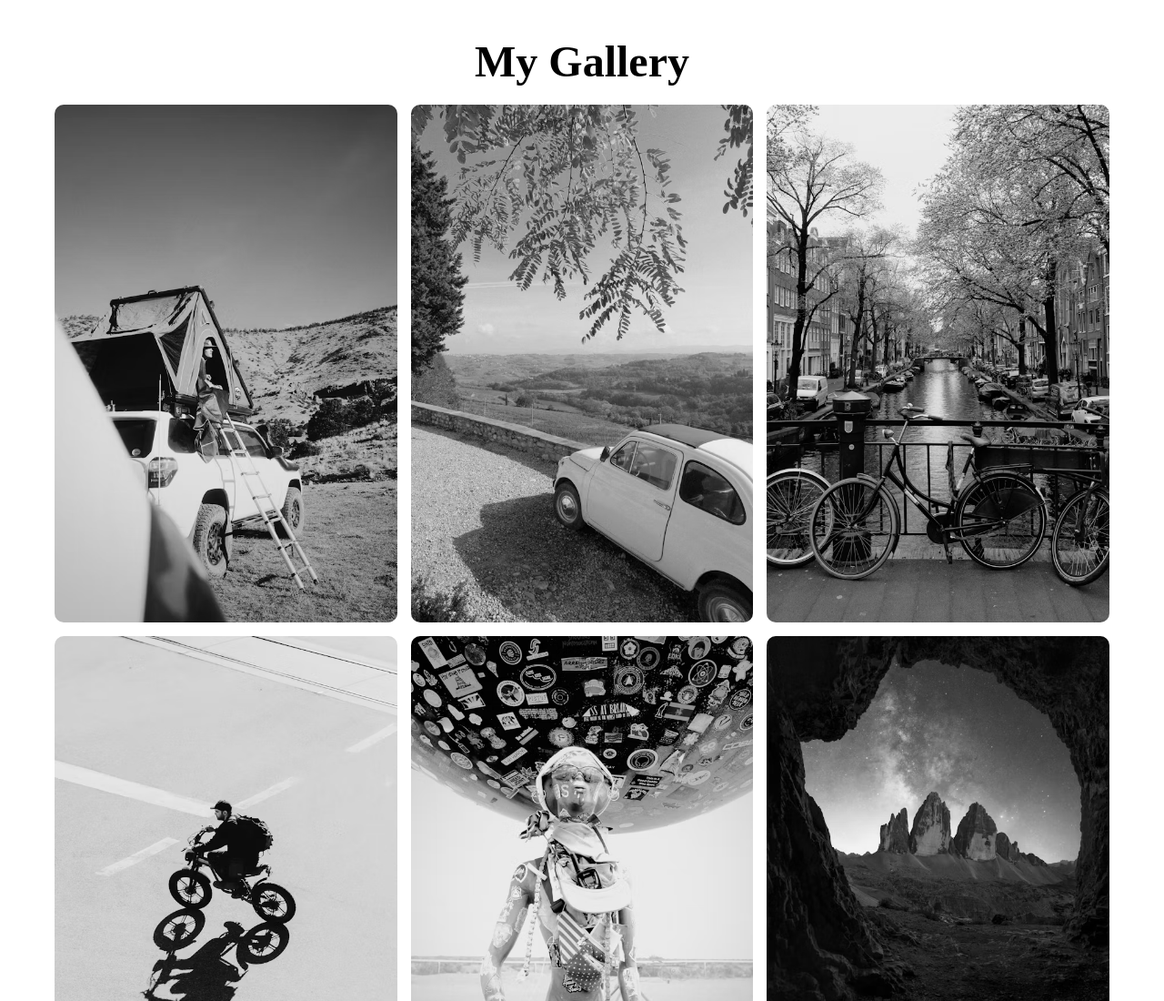
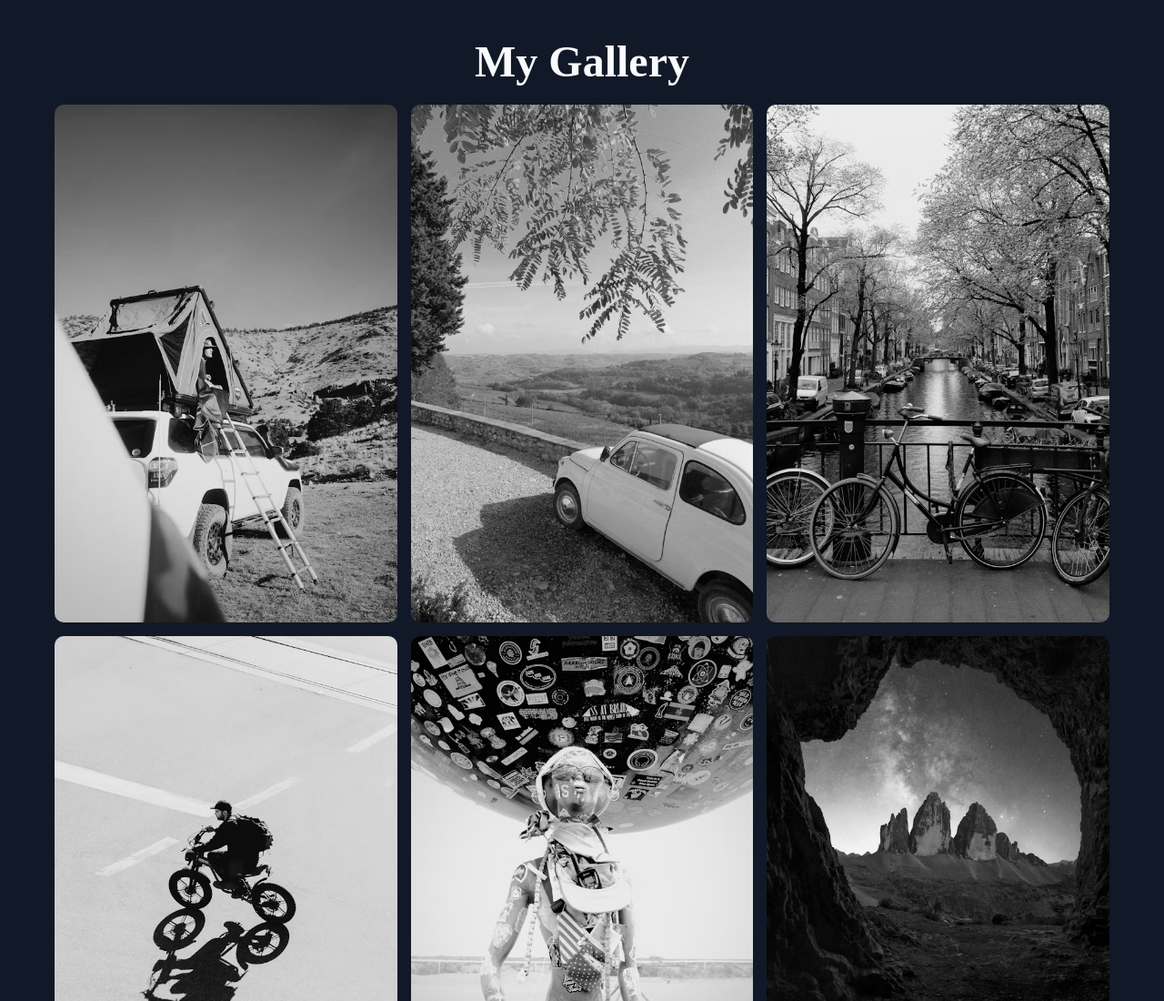
Before and after one commit to abhijeet22011/myGallery, a plain HTML site: page index.html in a window 1280 px wide. Shown: the top 1100 px of the page at 91% size. Drawn offline with Linux system fonts and the light colour scheme.

Commit message:
Fix CSS syntax errors in styles.css

```diff
--- a/styles.css
+++ b/styles.css
@@ -8,6 +8,7 @@
     min-height: 100vh;
     overflow-x: hidden;
     overflow-y: auto;
+    background: #111827;
 
 }
 
@@ -23,6 +24,7 @@
     text-align: center;
     margin-bottom: 20px;
     font-size: 3rem;
+    color: #F9FAFB
 }
 .gallery{
     display: grid;
```
